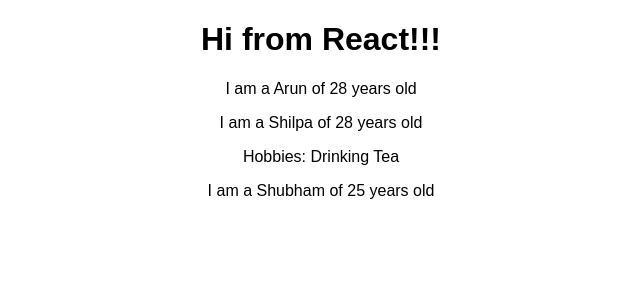
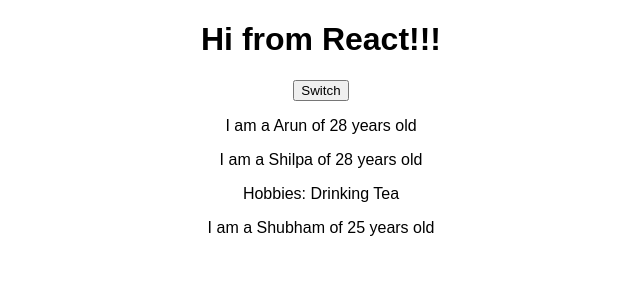
Before and after one commit to ArunkmrS/1ReactApp, a React (Create React App) app: page / in a window 1280 px wide. Shown: the top 300 px of the page, without its empty margins (319-959 px from the left). Built offline with nearby package versions, Linux system fonts and the light colour scheme.

Commit message:
add app.js

```diff
--- a/src/App.js
+++ b/src/App.js
@@ -7,6 +7,7 @@
      return (
      <div className="App">
         <h1>Hi from React!!!</h1>
+        <button>Switch</button>
         <Person name="Arun" age="28"></Person>
         <Person name="Shilpa" age="28">Hobbies: Drinking Tea</Person>
         <Person name="Shubham" age="25"></Person>
```
